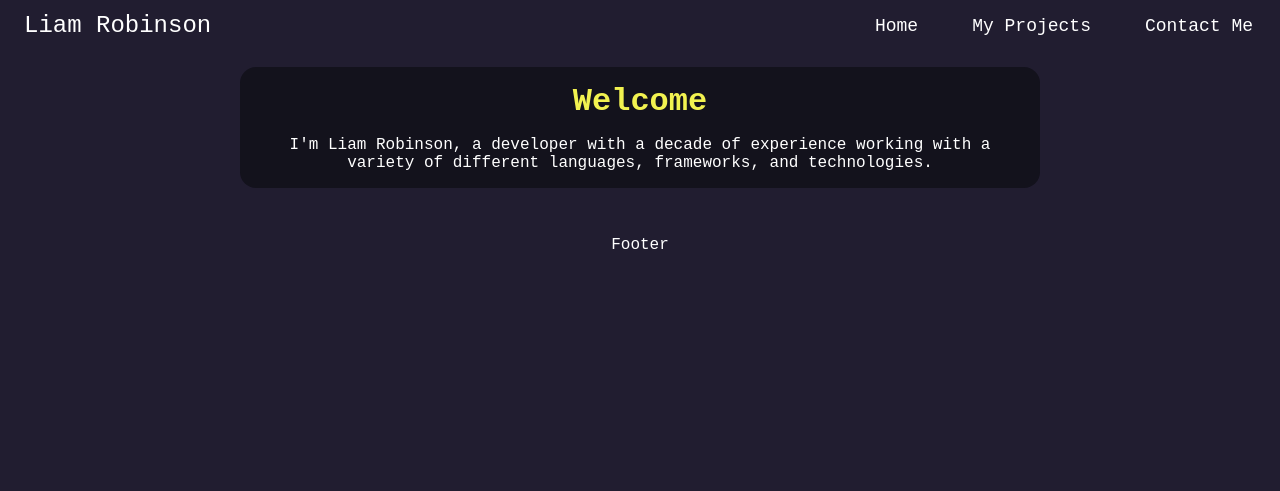
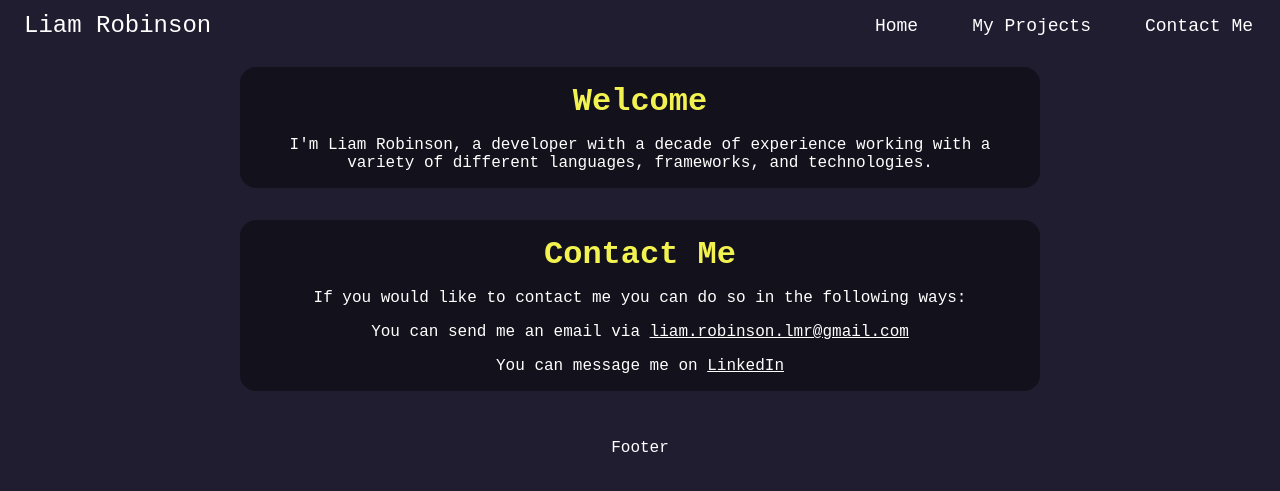
Before and after one commit to Oliphan/Oliphan.github.io, a Jekyll site: the page built from pages/index.html, in a window 1280 px wide. Shown: the top 491 px of the page. Built offline with Jekyll 4.4.1, drawn with Linux system fonts in a browser that asks for light colours.

Commit message:
Add Contact Me Section to index

```diff
--- a/pages/index.html
+++ b/pages/index.html
@@ -10,3 +10,13 @@ permalink: /
 		I'm Liam Robinson, a developer with a decade of experience working with a variety of different languages, frameworks, and technologies.
 	</p>
 </section>
+<section id="#contact">
+	<h1> Contact Me </h1>
+	<p>If you would like to contact me you can do so in the following ways:</p>
+	<p class="row spacer-1">
+		You can send me an email via&nbsp;<a href="mailto:liam.robinson.lmr@gmail.com">liam.robinson.lmr@gmail.com</a>
+	</p>
+	<p class="row">
+		You can message me on&nbsp;<a href="https://www.linkedin.com/in/liam-robinson-457226122">LinkedIn</a>
+	</p>
+</section>
```
